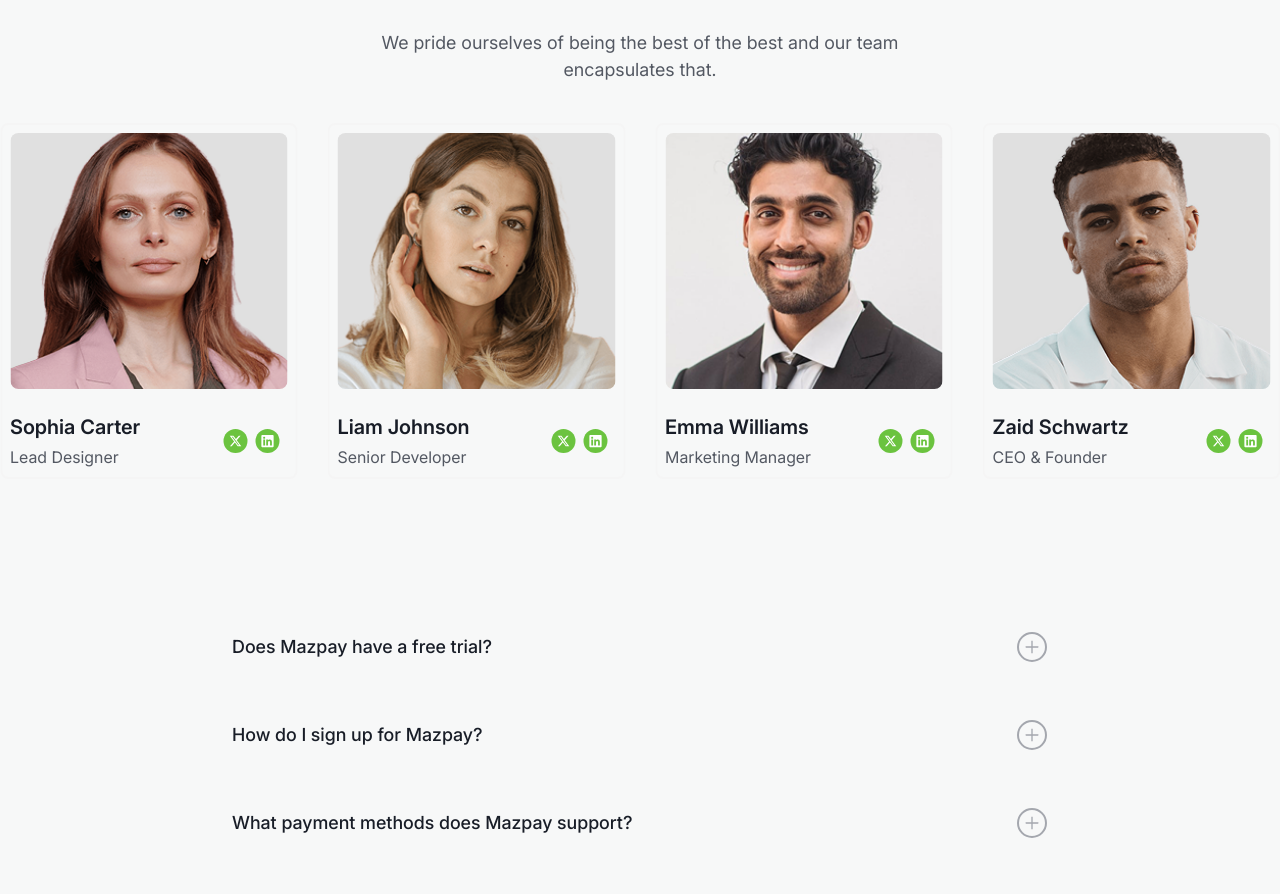
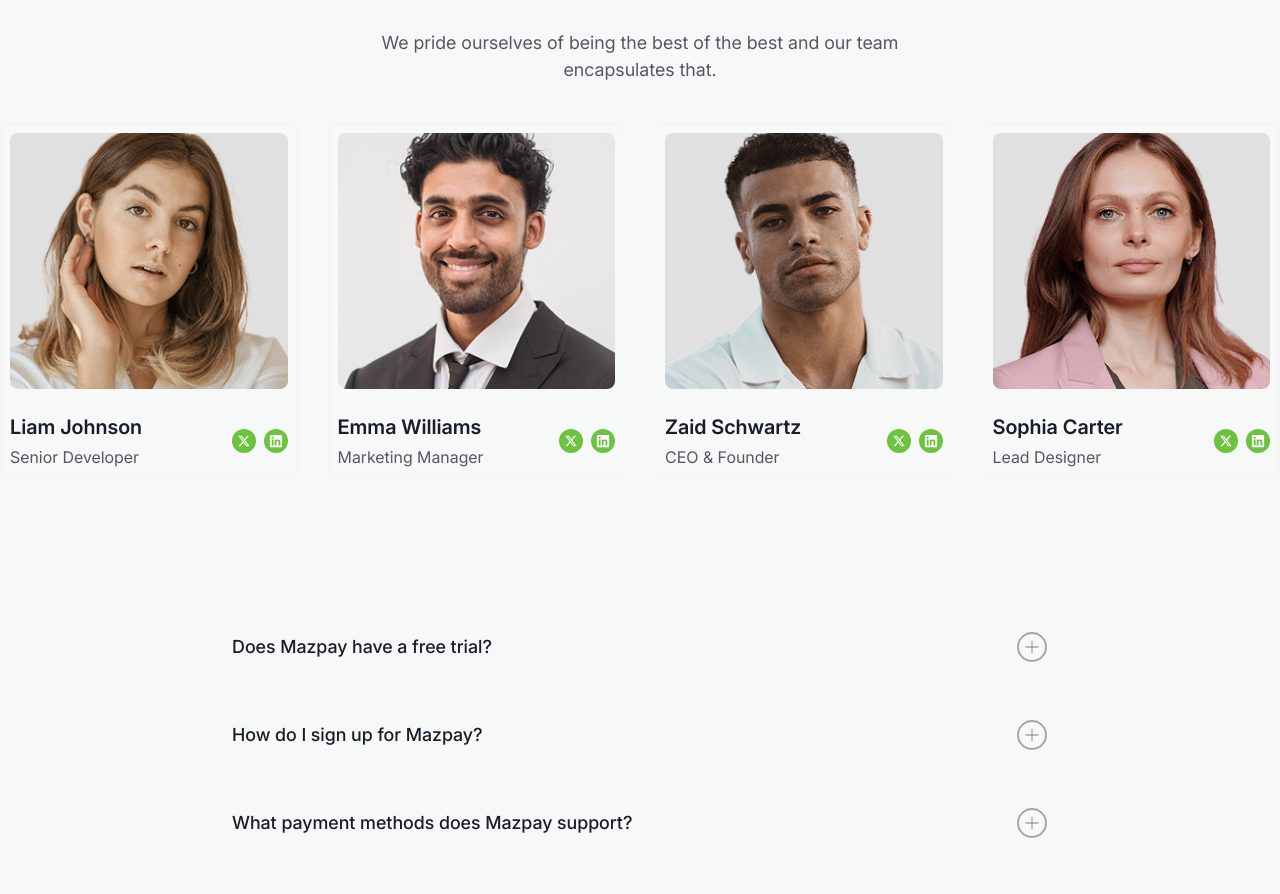
Before and after one commit to MdSaayed/BazPay, a React (Vite) app: page /homev1 in a window 1280 px wide. Shown: the part 3180-4074 px from the top of the page. Built offline with nearby package versions, Linux system fonts and the light colour scheme; a web font is replaced by a local one.

Commit message:
make team slider themeforest standard and mouse hover to paused and out to playing feature added

```diff
--- /dev/null
+++ b/public/team.json
@@ -0,0 +1,38 @@
+[
+    {
+      "name": "Zaid Schwartz",
+      "img": "/assets/img/team/team-1.png",
+      "profession": "CEO & Founder",
+      "links": {
+        "linkedin": "https://www.linkedin.com/in/zaidschwartz",
+        "x": "https://twitter.com/zaidschwartz"
+      }
+    },
+    {
+      "name": "Sophia Carter",
+      "img": "/assets/img/team/team-2.png",
+      "profession": "Lead Designer",
+      "links": {
+        "linkedin": "https://www.linkedin.com/in/sophiacarter",
+        "x": "https://twitter.com/sophiacarter"
+      }
+    },
+    {
+      "name": "Liam Johnson",
+      "img": "/assets/img/team/team-3.png",
+      "profession": "Senior Developer",
+      "links": {
+        "linkedin": "https://www.linkedin.com/in/liamjohnson",
+        "x": "https://twitter.com/liamjohnson"
+      }
+    },
+    {
+      "name": "Emma Williams",
+      "img": "/assets/img/team/team-4.png",
+      "profession": "Marketing Manager",
+      "links": {
+        "linkedin": "https://www.linkedin.com/in/emmawilliams",
+        "x": "https://twitter.com/emmawilliams"
+      }
+    }
+  ]
--- /dev/null
+++ b/src/components/ScrollToTop/ScrollToTop .jsx
@@ -0,0 +1,14 @@
+import React from 'react';
+import { useLocation } from 'react-router-dom';
+
+const ScrollToTop = () => {
+  const location = useLocation();
+
+  React.useEffect(() => {
+    window.scrollTo(0, 0); // Scroll to top of the page
+  }, [location]);
+
+  return null;
+};
+
+export default ScrollToTop;
--- a/src/components/team/Team.jsx
+++ b/src/components/team/Team.jsx
@@ -1,4 +1,4 @@
-import React from 'react';
+import React, { useEffect, useState, useRef } from 'react';
 import { Swiper, SwiperSlide } from 'swiper/react';
 import { Autoplay } from 'swiper/modules';
 import 'swiper/css';
@@ -11,99 +11,131 @@ import { RiTwitterXFill } from "react-icons/ri";
 import { Link } from 'react-router-dom';
 
 const Team = () => {
-  const members = [
-    {
-      name: 'Zaid Schwartz',
-      img: '/assets/img/team/team-1.png',
-      profession: 'CEO & Founder',
-      links: {
-        linkedin: 'https://www.linkedin.com/in/zaidschwartz',
-        x: 'https://twitter.com/zaidschwartz',
-      },
-    },
-    {
-      name: 'Sophia Carter',
-      img: '/assets/img/team/team-2.png',
-      profession: 'Lead Designer',
-      links: {
-        linkedin: 'https://www.linkedin.com/in/sophiacarter',
-        x: 'https://twitter.com/sophiacarter',
-      },
-    },
-    {
-      name: 'Liam Johnson',
-      img: '/assets/img/team/team-3.png',
-      profession: 'Senior Developer',
-      links: {
-        linkedin: 'https://www.linkedin.com/in/liamjohnson',
-        x: 'https://twitter.com/liamjohnson',
-      },
-    },
-    {
-      name: 'Emma Williams',
-      img: '/assets/img/team/team-4.png',
-      profession: 'Marketing Manager',
-      links: {
-        linkedin: 'https://www.linkedin.com/in/emmawilliams',
-        x: 'https://twitter.com/emmawilliams',
-      },
-    },
-  ];
+  // State to store team members data
+  const [members, setMembers] = useState([]);
+  // Loading state to track if data is being fetched
+  const [loading, setLoading] = useState(true);
+  // Error state to store any error messages
+  const [error, setError] = useState("");
+  // State to store Swiper instance
+  const [swiper, setSwiper] = useState(null);
+  // Ref to store Swiper wrapper for handling hover events
+  const swiperWrapperRef = useRef(null);
+
+  // Fetch team data from JSON file when the component mounts
+  useEffect(() => {
+    fetch("/team.json")
+      .then((res) => {
+        if (!res.ok) throw new Error("Failed to fetch team members");
+        return res.json();
+      })
+      .then((data) => {
+        setMembers(data || []); // Ensure data is an array to avoid errors
+        setLoading(false);
+      })
+      .catch((error) => {
+        setError(error.message); // Store error message
+        setLoading(false);
+      });
+  }, []);
+
+  // Effect to control Swiper autoplay behavior on hover
+  useEffect(() => {
+    const container = swiperWrapperRef.current;
+
+    if (!swiper || !container) return;
+
+    // Function to stop autoplay when mouse enters the swiper
+    const stopAutoplay = () => {
+      if (swiper) {
+        const swiperTranslate = swiper.getTranslate(); // Get current translate position
+        swiper.setTranslate(swiperTranslate); // Set the same position to freeze slides
+        swiper?.autoplay?.stop(); // Stop autoplay (optional chaining used)
+      }
+    };
+
+    // Function to start autoplay when mouse leaves the swiper
+    const startAutoplay = () => {
+      if (swiper) {
+        swiper.slideTo(swiper.activeIndex, 3000, false); // Resume from the last active slide
+        swiper?.autoplay?.start(); // Start autoplay again (optional chaining used)
+      }
+    };
+
+    startAutoplay(); // Ensure autoplay starts initially
+
+    // Add event listeners for hover effects
+    container.addEventListener("mouseenter", stopAutoplay);
+    container.addEventListener("mouseleave", startAutoplay);
+
+    // Cleanup event listeners when component unmounts
+    return () => {
+      container.removeEventListener("mouseenter", stopAutoplay);
+      container.removeEventListener("mouseleave", startAutoplay);
+    };
+  }, [loading]); // Runs only when `loading` state changes
 
   return (
     <section className="bg-lightGrayishWhite py-20">
       <div className="container mx-auto p-0">
         <div className="px-[10px] sm:px-5 md:px-10 xl:px-20">
+          {/* Section heading */}
           <Subtitle subTitle="Team" bgColor="bg-[#ECFFCD]" borderColor="border-[#ECFFCD]" />
           <Title title={<>Meet the incredible <span>team</span></>} />
           <Description text="We pride ourselves of being the best of the best and our team encapsulates that." maxWidth="max-w-[536px]" />
         </div>
 
-        {/* Team Member Slider */}
-        <div className="mt-10">
+        {/* Swiper Slider Container */}
+        <div ref={swiperWrapperRef} className="my-swipper-wrpper mt-10">
           <Swiper
-            loop={true} // Enables infinite loop
-            speed={3000} // Defines transition speed
+            onSwiper={setSwiper} // Store Swiper instance in state
+            loop={true} // Enable infinite looping
+            speed={3000} // Set transition speed
+            slidesPerView={'auto'} // Automatically adjust slides per view
             autoplay={{
-              delay: 0, // Removes autoplay delay for seamless scrolling
-              disableOnInteraction: false,
-              reverseDirection: false, // Scrolls left-to-right
+              delay: 0, // No delay between slides
+              disableOnInteraction: false, // Keep autoplay enabled even when user interacts
+              reverseDirection: false, // Normal slide direction
             }}
             modules={[Autoplay]}
             className="team-swiper w-full"
             breakpoints={{
-              320: { // Mobile (small screens)
-                slidesPerView: 1,
-                spaceBetween: 15,
-              },
-              768: { // Tablets
-                slidesPerView: 2,
-                spaceBetween: 20,
-              },
-              1024: { // Desktop
-                slidesPerView: 4,
-                spaceBetween: 30,
-              },
+              320: { slidesPerView: 1, spaceBetween: 15 }, // Mobile view
+              768: { slidesPerView: 2, spaceBetween: 20 }, // Tablet view
+              1024: { slidesPerView: 4, spaceBetween: 30 }, // Desktop view
             }}
           >
-            {/* Duplicate members array for seamless infinite loop effect */}
+            {/* Duplicating members array to create an infinite loop effect */}
             {members.concat(members).map((member, index) => (
-              <SwiperSlide key={`${member.name}-${index}`}>
-                <div className="card p-2 rounded-lg border-2 border-[#F5F5F5]">
-                  <img src={member.img} alt={`Member ${index + 1}`} className="w-full h-64 object-cover rounded-lg" />
+              <SwiperSlide key={`${member?.name}-${index}`}>
+                <div className="card p-2 rounded-lg border-2 border-[#F5F5F5] hover:shadow-lg transition-shadow duration-300">
+                  {/* Team member image */}
+                  <img
+                    src={member?.img || "/default-image.jpg"} // Provide a fallback image
+                    alt={member?.name || "Team member"}
+                    className="w-full h-64 object-cover rounded-lg"
+                  />
+                  {/* Profile info */}
                   <div className="profile-info mt-6 flex justify-between items-center">
                     <div>
-                      <h3 className="text-xl font-semibold text-primary">{member.name}</h3>
-                      <p className="text-davyGray  mt-1">{member.profession}</p>
+                      <h3 className="text-xl font-semibold text-primary">{member?.name || "Unknown"}</h3>
+                      <p className="text-davyGray mt-1">{member?.profession || "N/A"}</p>
                     </div>
+                    {/* Social media links */}
                     <div className="links flex items-center gap-2">
-                      {member.links.x && (
-                        <Link to={member.links.x} className="text-white bg-limeGreen p-[5px] text-sm rounded-full hover:underline">
-                          <RiTwitterXFill/>
+                      {member?.links?.x && (
+                        <Link
+                          to={member.links.x}
+                          className="text-white bg-limeGreen p-[5px] text-sm rounded-full hover:bg-darkLimeGreen transition-colors duration-300"
+                        >
+                          <RiTwitterXFill />
                         </Link>
                       )}
-                      {member.links.linkedin && (
-                        <Link to={member.links.linkedin} className="text-white bg-limeGreen p-[5px] text-sm rounded-full hover:underline mr-2">
+                      {member?.links?.linkedin && (
+                        <Link
+                          to={member.links.linkedin}
+                          className="text-white bg-limeGreen p-[5px] text-sm rounded-full hover:bg-darkLimeGreen transition-colors duration-300"
+                        >
                           <FaLinkedin />
                         </Link>
                       )}
--- a/src/layout/Layout.jsx
+++ b/src/layout/Layout.jsx
@@ -2,11 +2,13 @@ import React from 'react';
 import { Outlet } from 'react-router-dom';
 import Navbar from '../components/navbar/Navbar';
 import Footer from '../components/footer/Footer';
+import ScrollToTop from '../components/ScrollToTop/ScrollToTop ';
 
 const Layout = () => {
     return (
         <div>
             <Navbar />
+            <ScrollToTop />
             <Outlet />
             <Footer />
         </div>
```
